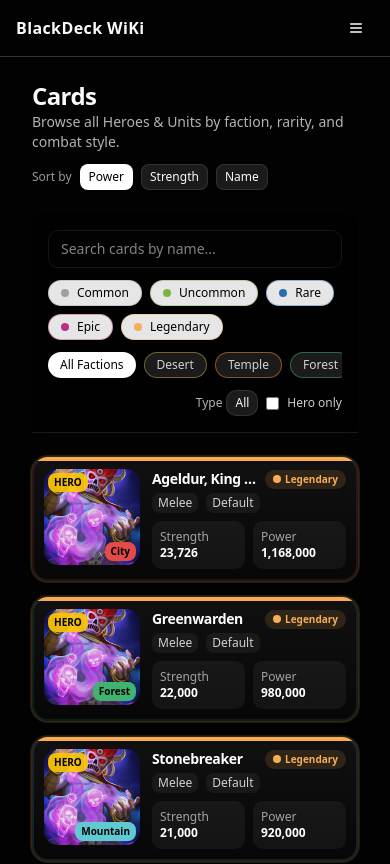
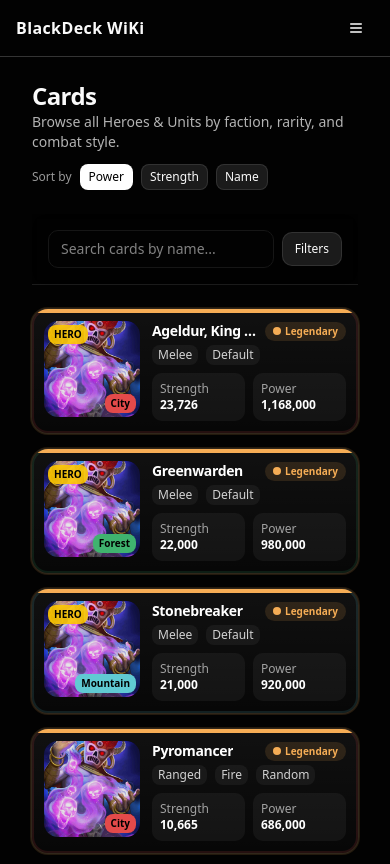
Before and after one commit to shahenwaz/blackdeck_wiki, a Next.js app: page /cards in a window 390 px wide. Shown: the top 864 px of the page. Built offline with nearby package versions, Linux system fonts and the light colour scheme.

Commit message:
feat(cards): compact mobile filters via bottom sheet; keep desktop controls inline

```diff
--- a/components/cards/FiltersBar.tsx
+++ b/components/cards/FiltersBar.tsx
@@ -50,19 +50,12 @@ export default function FiltersBar({
     "WASTELAND",
   ];
 
-  return (
-    <div className="mb-6 border-b border-white/10 bg-black/40 px-4 py-4 backdrop-blur supports-[backdrop-filter]:bg-black/30">
-      <div className="grid grid-cols-1 gap-3 md:grid-cols-12">
-        <div className="md:col-span-3">
-          <input
-            value={query}
-            onChange={(e) => setQuery(e.target.value)}
-            className="w-full rounded-xl border border-white/10 bg-white/5 px-3 py-2 text-sm outline-none placeholder:text-white/50"
-            placeholder="Search cards by name..."
-          />
-        </div>
+  // Mobile sheet open/close
+  const [open, setOpen] = React.useState(false);
 
-        <div className="md:col-span-4 flex flex-wrap gap-2">
+  // ------- small helpers to keep code tidy -------
+  const RarityChips = ({ className = "" }: { className?: string }) => (
+    <div className={className}>
       {rarityOptions.map((r) => {
         const active = rarities.has(r);
         return (
@@ -91,8 +84,10 @@ export default function FiltersBar({
         );
       })}
     </div>
+  );
 
-        <div className="md:col-span-3 flex gap-2 overflow-x-auto">
+  const FactionChips = ({ className = "" }: { className?: string }) => (
+    <div className={className}>
       {factions.map((f) => (
         <button
           key={f}
@@ -112,8 +107,10 @@ export default function FiltersBar({
         </button>
       ))}
     </div>
+  );
 
-        <div className="md:col-span-2 flex items-center justify-end gap-2">
+  const TypeAndHeroControls = ({ className = "" }: { className?: string }) => (
+    <div className={className}>
       <div className="flex items-center gap-1">
         <span className="text-xs text-white/70">Type</span>
         <button
@@ -137,11 +134,97 @@ export default function FiltersBar({
           type="checkbox"
           checked={heroOnly}
           onChange={(e) => setHeroOnly(e.target.checked)}
-            />{" "}
+        />
         Hero only
       </label>
     </div>
+  );
+
+  // ------------------- RENDER -------------------
+  return (
+    <>
+      {/* Top bar (non-sticky as you wanted) */}
+      <div className="mb-6 border-b border-white/10 bg-black/40 px-4 py-4 backdrop-blur supports-[backdrop-filter]:bg-black/30">
+        <div className="grid grid-cols-1 gap-3 md:grid-cols-12">
+          {/* Search + mobile Filters button */}
+          <div className="md:col-span-3 flex items-center gap-2">
+            <input
+              value={query}
+              onChange={(e) => setQuery(e.target.value)}
+              className="w-full rounded-xl border border-white/10 bg-white/5 px-3 py-2 text-sm outline-none placeholder:text-white/50"
+              placeholder="Search cards by name..."
+            />
+            {/* Mobile: Filters button */}
+            <button
+              onClick={() => setOpen(true)}
+              className="inline-flex items-center rounded-lg border border-white/10 bg-white/10 px-3 py-2 text-xs hover:bg-white/15 md:hidden"
+              aria-label="Open filters"
+              type="button"
+            >
+              Filters
+            </button>
+          </div>
+
+          {/* Desktop-only controls (unchanged behavior) */}
+          <RarityChips className="hidden md:col-span-4 md:flex md:flex-wrap md:gap-2" />
+          <FactionChips className="hidden md:col-span-3 md:flex md:gap-2 overflow-x-auto" />
+          <TypeAndHeroControls className="hidden md:col-span-2 md:flex md:items-center md:justify-end md:gap-3" />
         </div>
       </div>
+
+      {/* Mobile sheet (simple, no portal needed) */}
+      {open && (
+        <div className="fixed inset-0 z-50 md:hidden">
+          {/* backdrop */}
+          <button
+            className="absolute inset-0 bg-black/60 backdrop-blur-sm"
+            onClick={() => setOpen(false)}
+            aria-label="Close filters"
+          />
+          {/* sheet */}
+          <div className="absolute inset-x-0 bottom-0 max-h-[80vh] overflow-auto rounded-t-2xl border border-white/10 bg-[hsl(var(--background))] p-4">
+            <div className="mb-3 flex items-center justify-between">
+              <div className="text-sm font-semibold">Filters</div>
+              <button
+                onClick={() => setOpen(false)}
+                className="rounded-md bg-white/10 px-2 py-1 text-xs hover:bg-white/15"
+              >
+                Close
+              </button>
+            </div>
+
+            <div className="space-y-4">
+              <div>
+                <div className="mb-2 text-xs font-semibold text-white/80">
+                  Rarity
+                </div>
+                <RarityChips className="flex flex-wrap gap-2" />
+              </div>
+
+              <div>
+                <div className="mb-2 text-xs font-semibold text-white/80">
+                  Faction
+                </div>
+                <FactionChips className="flex flex-wrap gap-2" />
+              </div>
+
+              <div>
+                <div className="mb-2 text-xs font-semibold text-white/80">
+                  Type & Hero
+                </div>
+                <TypeAndHeroControls className="flex items-center justify-between gap-4" />
+              </div>
+
+              <button
+                onClick={() => setOpen(false)}
+                className="mt-2 w-full rounded-xl bg-white px-4 py-2 text-sm font-semibold text-black"
+              >
+                Apply
+              </button>
+            </div>
+          </div>
+        </div>
+      )}
+    </>
   );
 }
```
Lines whose indentation alone changed are shown as unchanged.
